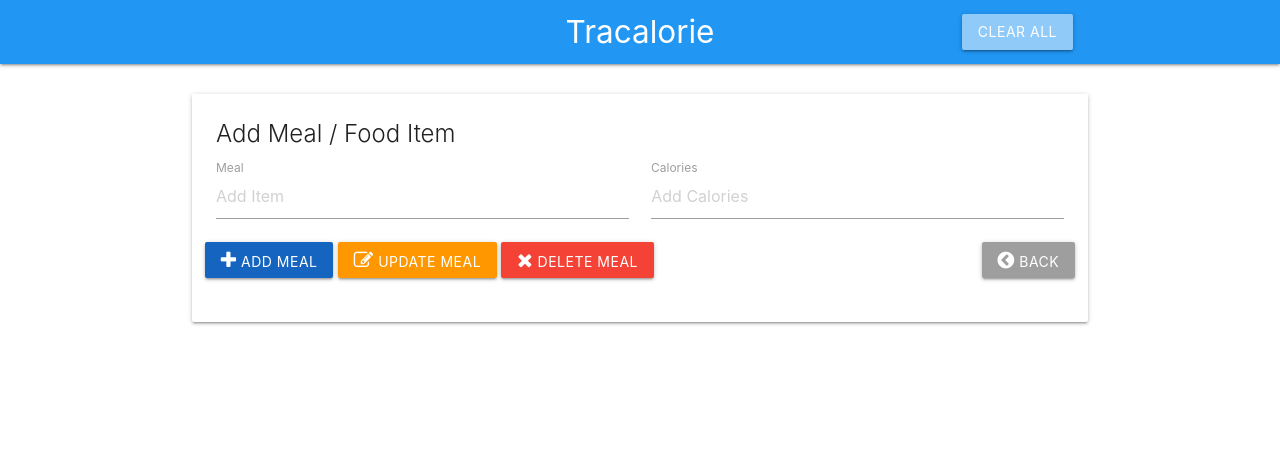
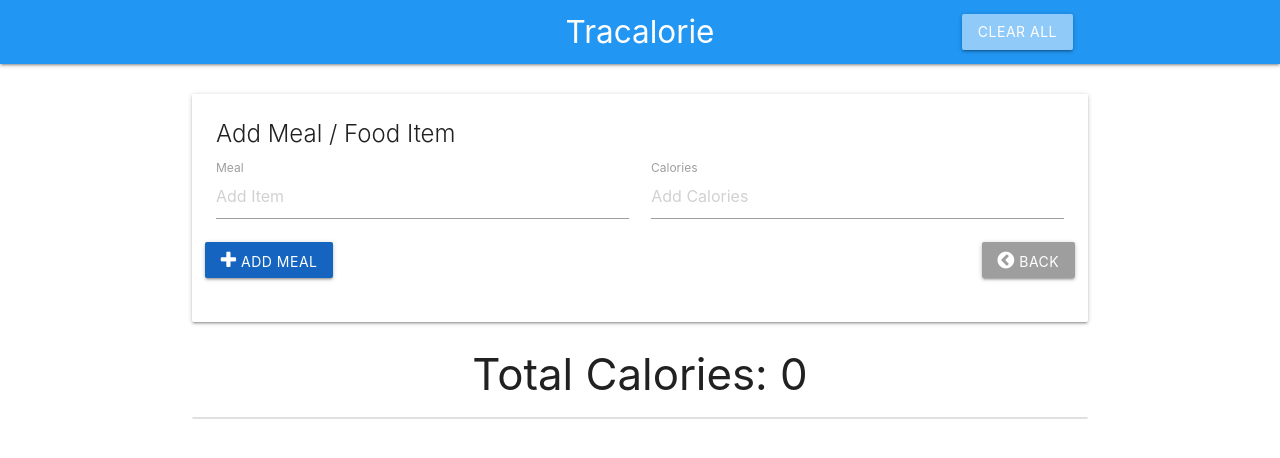
Before and after one commit to k-arbias/TracalorieApp, a plain HTML site: page index.html in a window 1280 px wide. Drawn offline with nearby package versions, Linux system fonts and the light colour scheme.

Commit message:
Finished the UI

```diff
--- a/index.html
+++ b/index.html
@@ -38,13 +38,30 @@
                             <label for="item-calories">Calories</label>
                         </div>
                         <button class="add-btn btn blue darken-3"><i class="fa fa-plus"></i> Add Meal</button>
-                        <button class="update-btn btn orange "><i class="fa fa-pencil-square-o"></i> Update Meal</button>
-                        <button class="delete-btn btn red "><i class="fa fa-remove"></i> Delete Meal</button>
+                        <!-- <button class="update-btn btn orange "><i class="fa fa-pencil-square-o"></i> Update Meal</button>
+                        <button class="delete-btn btn red "><i class="fa fa-remove"></i> Delete Meal</button> -->
                         <button class="back-btn btn grey pull-right"><i class="fa fa-chevron-circle-left"></i> Back</button>
                     </div>
                 </form>
             </div>
         </div>
+
+        <h3 class="center-align">Total Calories: <span class="total-calories">0</span></h3>
+
+        <ul id="item-list" class="collection">
+            <!-- <li class="collection-item" id="item-0">
+                <strong>Steak Dinner: </strong> <em>1200 Calories</em>
+                <a href="#" class="secondary-content"><i class="fa fa-pencil"></i></a>
+            </li>
+            <li class="collection-item" id="item-0">
+                <strong>Cookie: </strong> <em>400 Calories</em>
+                <a href="#" class="secondary-content"><i class="fa fa-pencil"></i></a>
+            </li>
+            <li class="collection-item" id="item-0">
+                <strong>Eggs: </strong> <em>300 Calories</em>
+                <a href="#" class="secondary-content"><i class="fa fa-pencil"></i></a>
+            </li> -->
+        </ul>
     </div>
 
     <script
```
